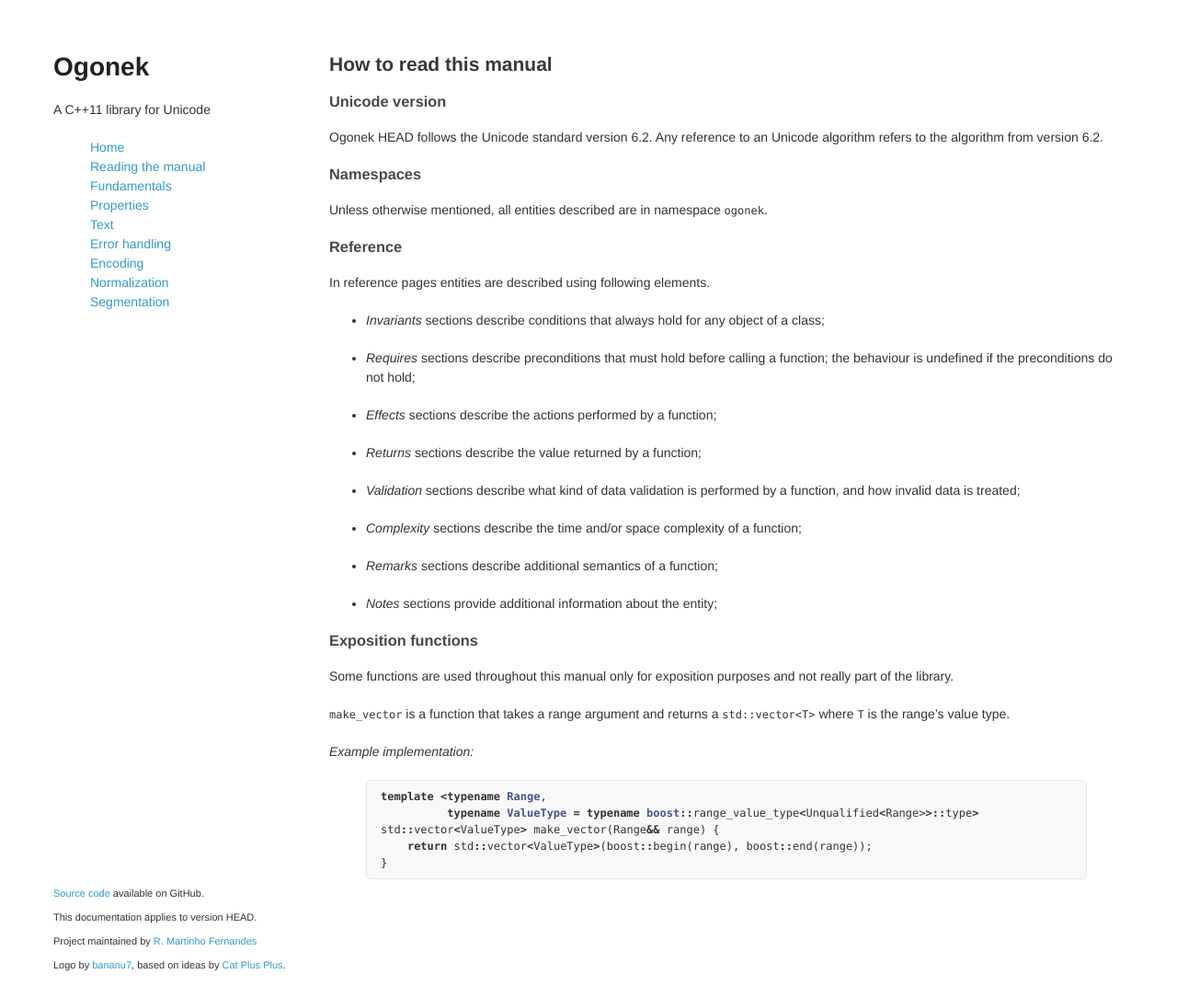
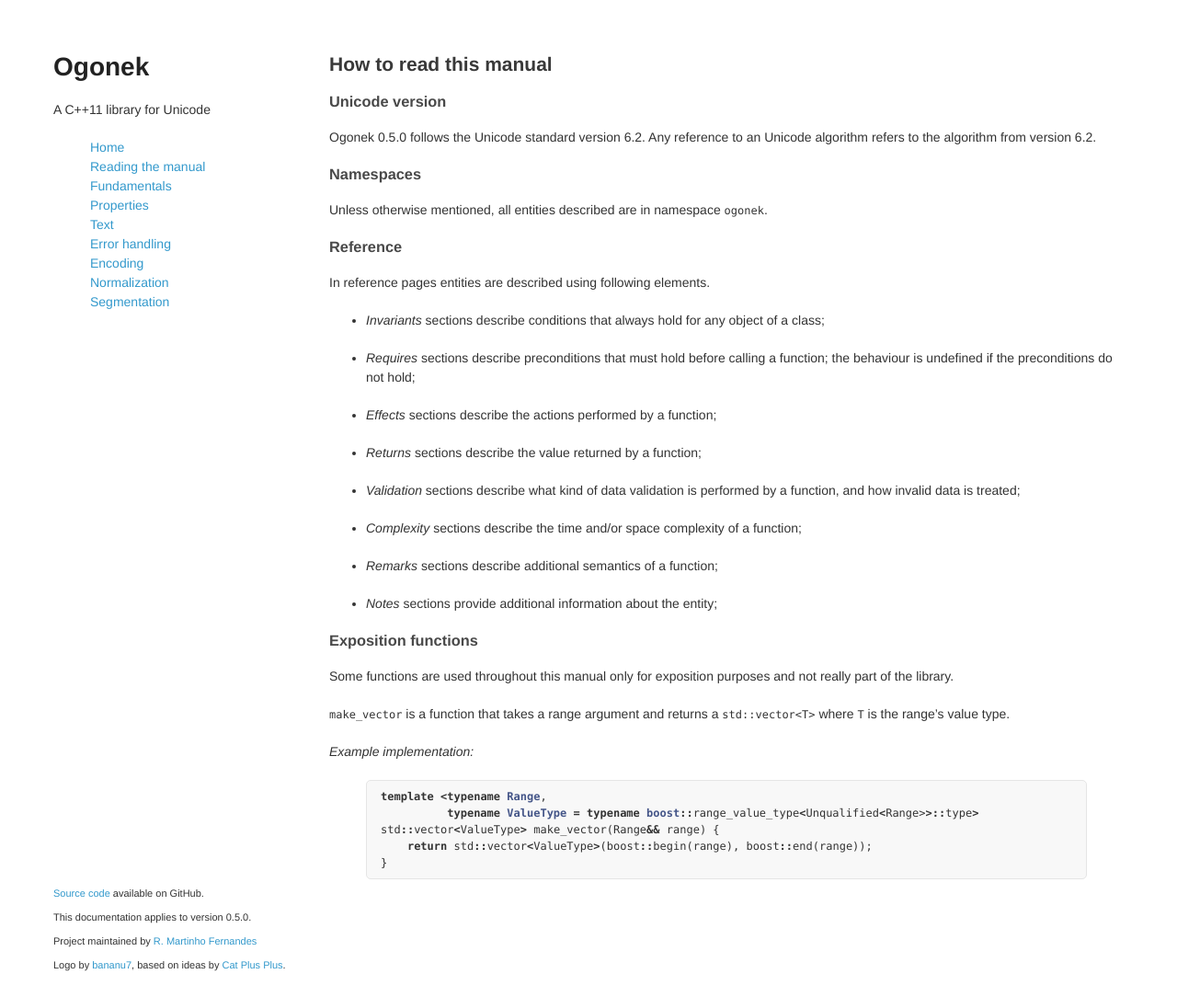
Before and after one commit to libogonek/ogonek, a Jekyll site: the page built from reading.markdown, in a window 1280 px wide and 1084 px high. Shown: the whole window at 92% size. Built offline with Jekyll 4.4.1, drawn with Linux system fonts in a browser that asks for light colours.

Commit message:
Set version to 0.5.0
(it's still not correct, but better than HEAD)

```diff
--- a/_config.yml
+++ b/_config.yml
@@ -1,4 +1,4 @@
 safe: true
 lsi: false
 pygments: true
-doc_version: HEAD
+doc_version: 0.5.0
```
